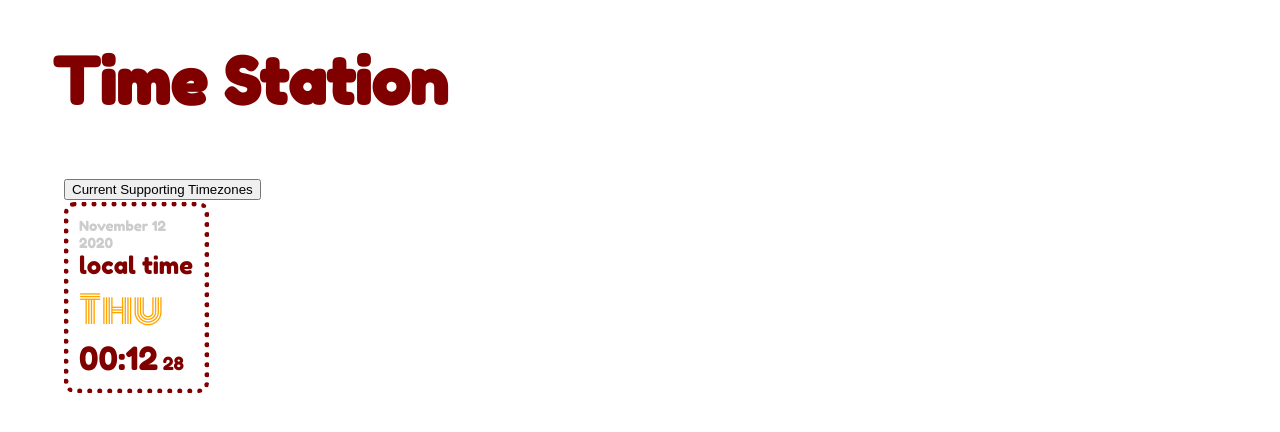
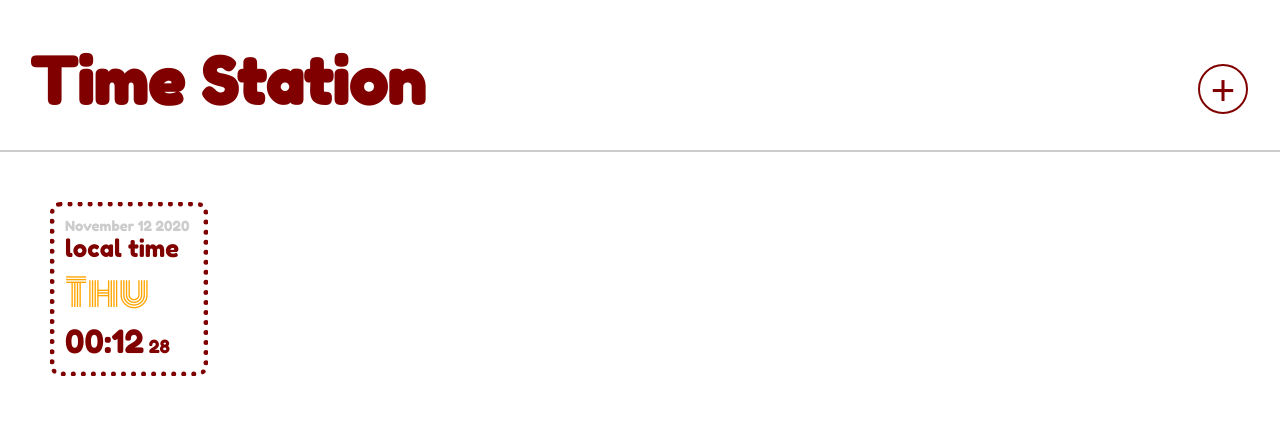
Before and after one commit to xiongkb/timezone-clock, a React (Create React App) app: page / in a window 1280 px wide. Shown: the top 432 px of the page. Built offline with nearby package versions, Linux system fonts and the light colour scheme.

Commit message:
added more styling to navbar and additional files for tz

```diff
--- a/src/App.css
+++ b/src/App.css
@@ -2,8 +2,5 @@
 .App {
   font-family: 'Fredoka One', cursive;
   font-size: 32px;
-  width: 90%;
-  margin-left: auto;
-  margin-right: auto;
   color: #800000;
 }
--- a/src/Components/Navbar/navbar.css
+++ b/src/Components/Navbar/navbar.css
@@ -1,3 +1,24 @@
+.navBar {
+    border-bottom: #ccc 2px solid;
+    width: 100%;
+    height: 150px;
+}
 .app-title {
-    margin-left: -1%;
+    display: inline-block;
+    width: 400px;
+    margin-left: 30px;
 }
+.add-tz {
+    display: inline-block;
+    border-radius: 50px;
+    width: 50px;
+    height: 50px;
+    font-size: 42px;
+    background: #fff;
+    color: #800000;
+    border: solid #800000 2px;
+    margin-left: 60%;
+}
+.add-tz:hover {
+    cursor: pointer;
+}
--- a/src/Components/Navbar/navbar.js
+++ b/src/Components/Navbar/navbar.js
@@ -3,9 +3,9 @@ import "./navbar.css";
 
 const Navbar = () => {
     return (
-        <div>
+        <div className="navBar">
             <h1 className="app-title">Time Station</h1>
-            <button>Current Supporting Timezones</button>
+            <button className="add-tz">+</button>
         </div>
     )
 }
--- a/src/Components/Time/time.css
+++ b/src/Components/Time/time.css
@@ -7,6 +7,9 @@
     width: 10%;
     height: auto;
     transition: transform .2s;
+    float: left;
+    margin-left: 50px;
+    margin-top: 50px;
 }
 .local-time:hover {
     transform: scale(1.5);
```
Also changed, not shown: src/Components/Timezones/tz.js (added, +18 -0 lines), src/Components/Timezones/tz.css (added).
